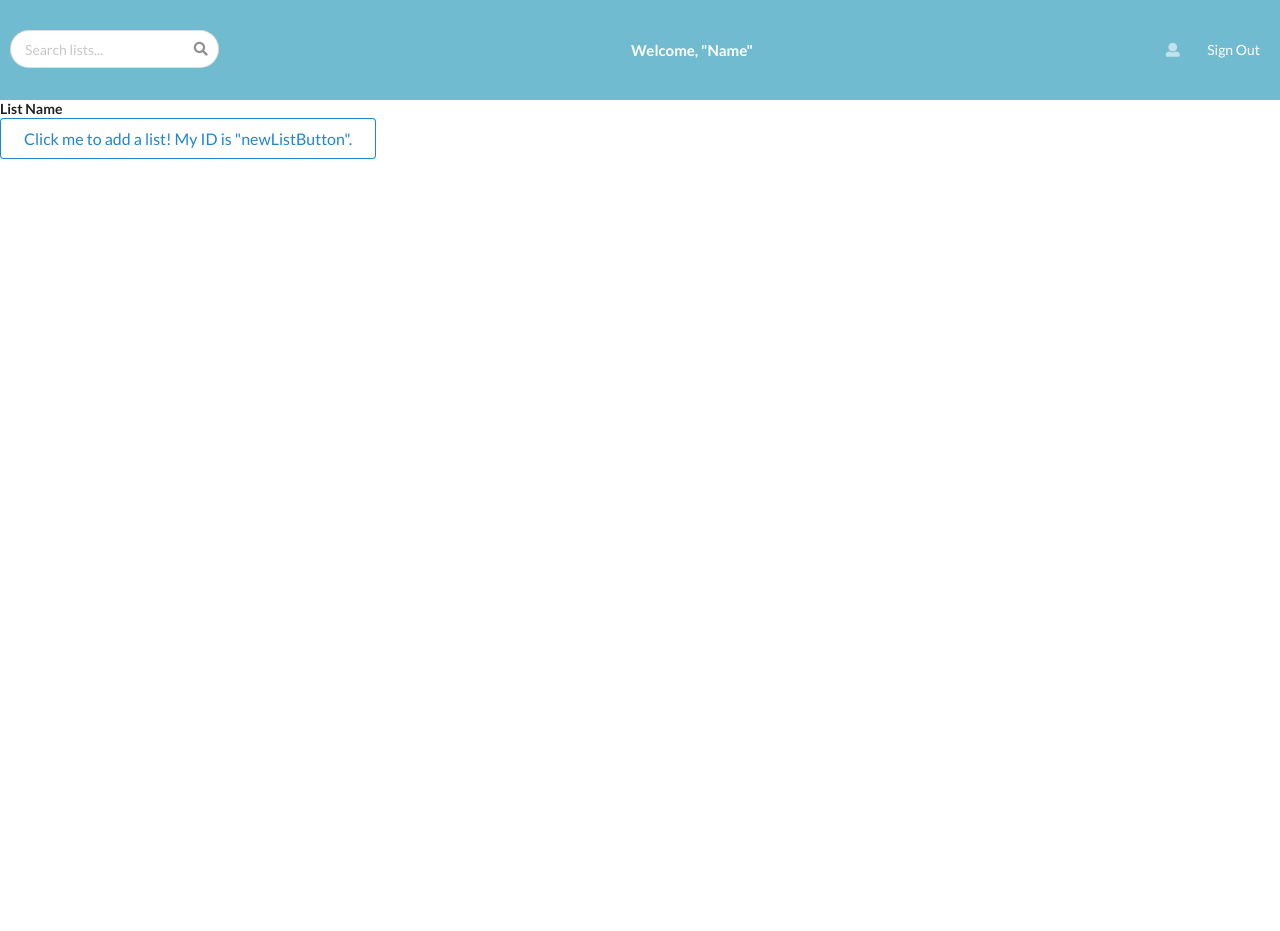
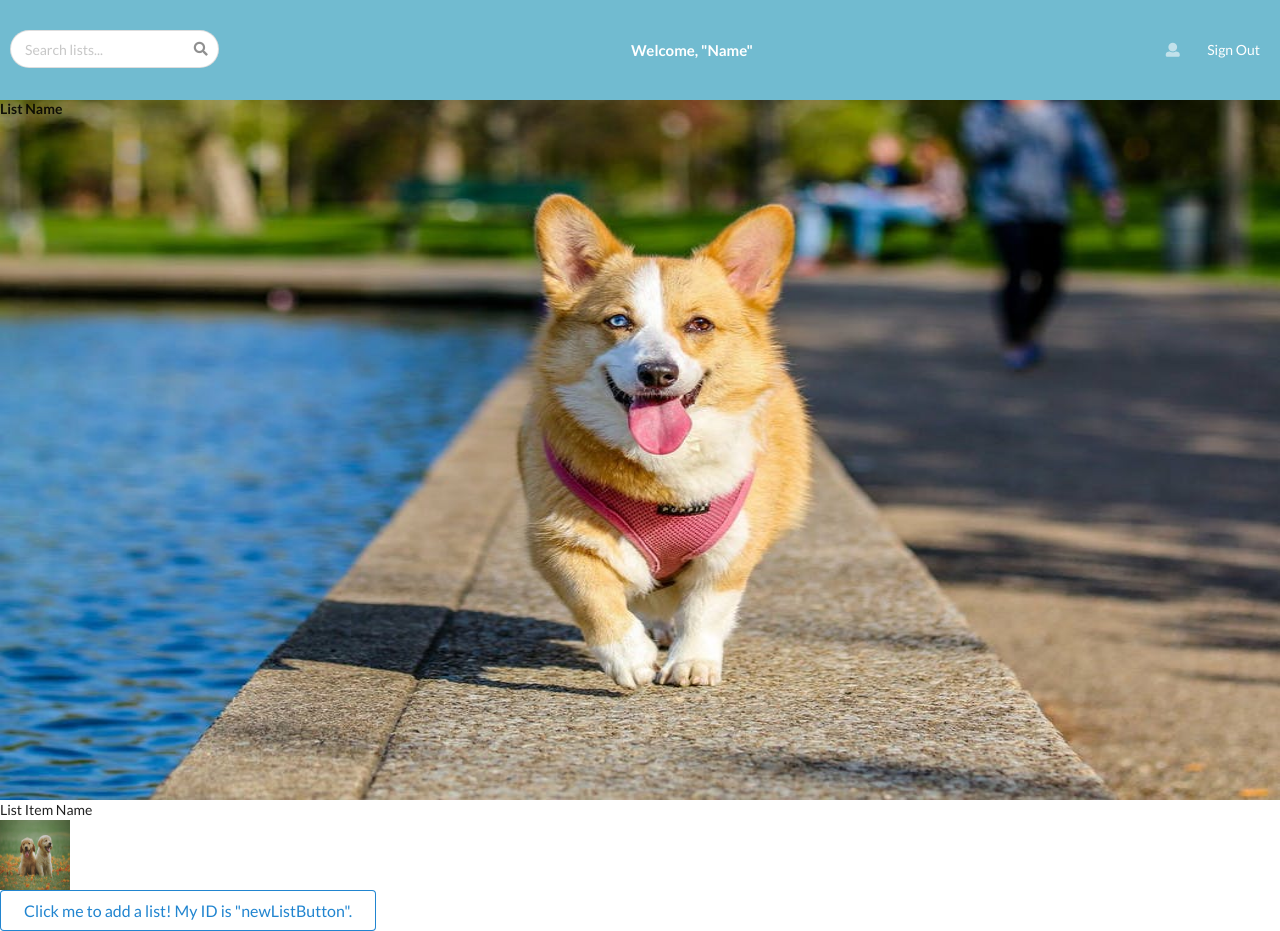
Before and after one commit to list-sharing/frontend, a website: page listPage/listPage.html in a window 1280 px wide. Before the commit the page ends 800 px from the top, so only its background shows below. Drawn offline with nearby package versions, Linux system fonts and the light colour scheme.

Commit message:
Regrouping point.

```diff
--- a/listPage/listPage.html
+++ b/listPage/listPage.html
@@ -30,12 +30,22 @@
 </nav>
 <body cz-shortcut-listen="true">
     <div class="container fluid">
-        <div class="container"> <!--This is the placeholder for the list name card.-->
+        <div class="container minMaxedImage"> <!--This is the placeholder for the list name card.-->
             <div class="centeredImageText"><h5>List Name</h5></div>
         </div>
     </div>
+    <div class="ui grid">
+        <div class="four wide column">
+            <div class="row">
+                <p>List Item Name</p>
+            </div>
+            <div class="row">
+                <div class="container listImage1"></div>
+            </div>
+        </div>
+    </div>
     <div class="container">
-        <button class="ui basic large blue button" id="newListButton">Click me to add a list! My ID is "newListButton".</button>
+        <button class="ui basic large blue button roundedButton" id="newListButton">Click me to add a list! My ID is "newListButton".</button>
     </div>
 </body>
 </html>
--- a/main.css
+++ b/main.css
@@ -70,6 +70,16 @@ nav .search{
 
 .minMaxedImage {
     width: 100%;
-    height: 450em;
+    height: 50em;
     background-image: url('./listPage/ListNamePhoto.png');
+    background-size: 100% 100%;
+    background-repeat: no-repeat;
 }
+
+.listImage1 {
+    width: 5em;
+    height: 5em;
+    background-image: url('./listPage/ListOne.png');
+    background-size: 100% 100%;
+    background-repeat: no-repeat;
+}
```
